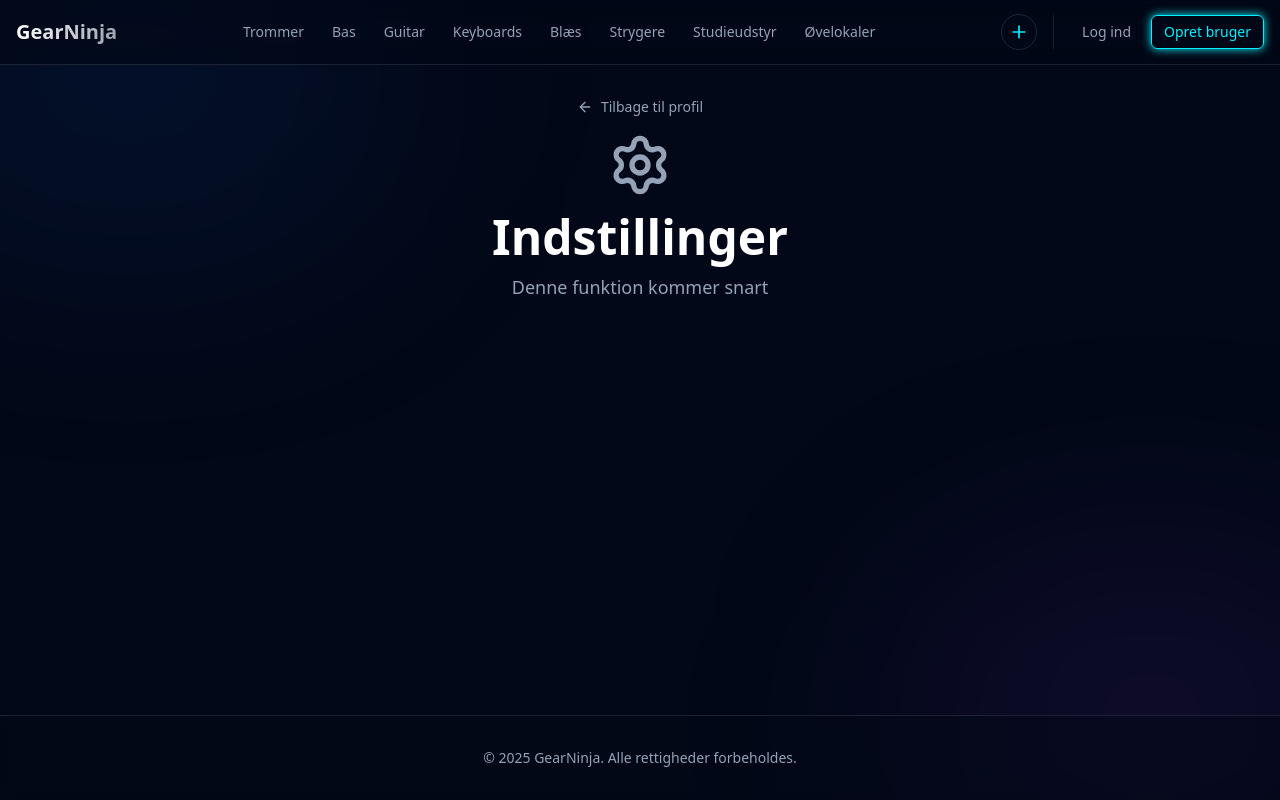
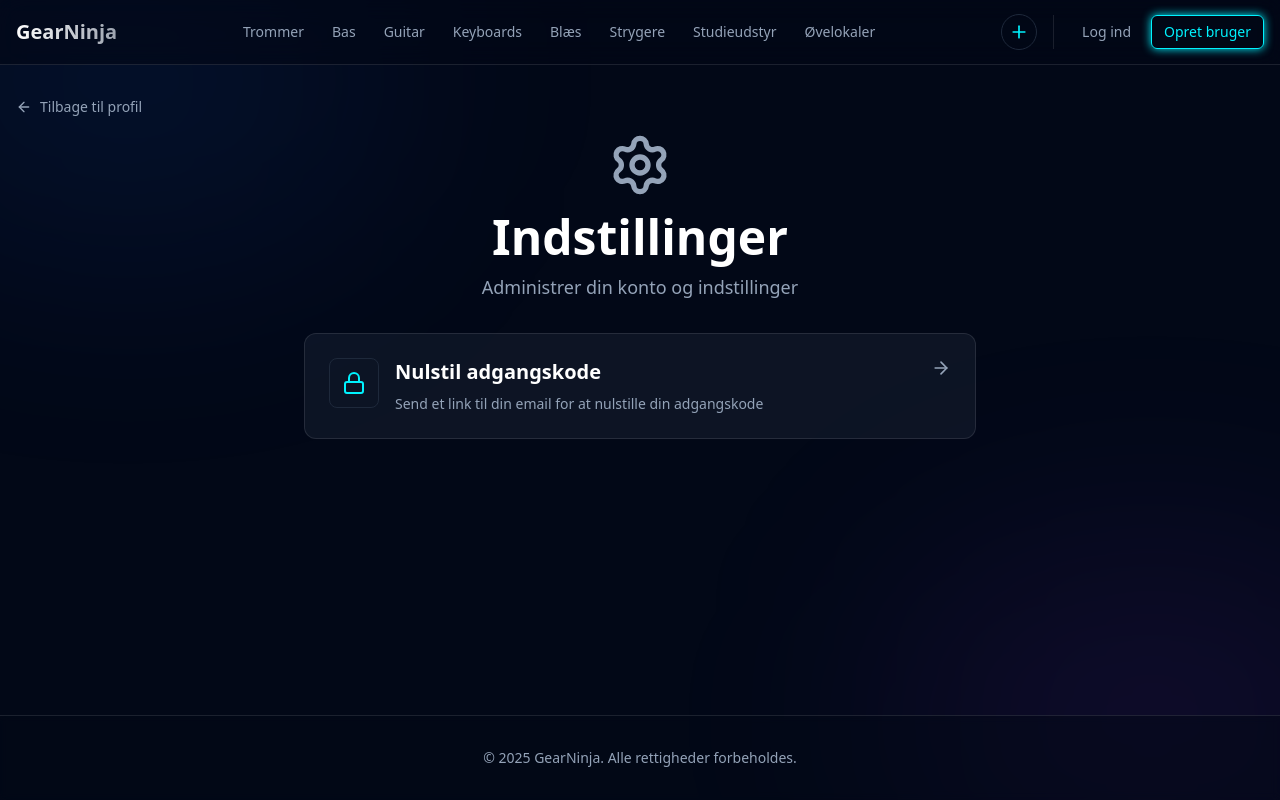
Before and after one commit to mikkelkonyher/gearninja, a React (Vite) app: page /indstillinger in a window 1280 px wide. Built offline with nearby package versions, Linux system fonts and the light colour scheme; no server answers.

Commit message:
Update IndstillingerPage.tsx

```diff
--- a/src/pages/IndstillingerPage.tsx
+++ b/src/pages/IndstillingerPage.tsx
@@ -1,6 +1,6 @@
 import { motion } from "framer-motion";
 import { useNavigate } from "react-router-dom";
-import { ArrowLeft, Settings } from "lucide-react";
+import { ArrowLeft, Settings, Lock, ArrowRight } from "lucide-react";
 
 export function IndstillingerPage() {
   const navigate = useNavigate();
@@ -12,7 +12,6 @@ export function IndstillingerPage() {
           initial={{ opacity: 0, y: 20 }}
           animate={{ opacity: 1, y: 0 }}
           transition={{ duration: 0.5 }}
-          className="text-center"
         >
           <button
             onClick={() => navigate("/profile")}
@@ -21,13 +20,45 @@ export function IndstillingerPage() {
             <ArrowLeft className="w-4 h-4" />
             <span className="text-sm">Tilbage til profil</span>
           </button>
+
+          <div className="text-center mb-8">
             <Settings className="w-16 h-16 text-muted-foreground mx-auto mb-4" />
             <h1 className="text-4xl md:text-5xl font-bold text-white mb-3">
               Indstillinger
             </h1>
             <p className="text-lg text-muted-foreground">
-            Denne funktion kommer snart
+              Administrer din konto og indstillinger
             </p>
+          </div>
+
+          {/* Settings Options */}
+          <div className="max-w-2xl mx-auto space-y-4">
+            {/* Reset Password Card */}
+            <motion.div
+              initial={{ opacity: 0, y: 20 }}
+              animate={{ opacity: 1, y: 0 }}
+              transition={{ duration: 0.5, delay: 0.1 }}
+              onClick={() => navigate("/reset-password")}
+              className="rounded-xl border border-white/10 bg-secondary/40 p-6 cursor-pointer hover:bg-secondary/60 transition-all duration-200 hover:border-neon-blue/50 group"
+            >
+              <div className="flex items-start justify-between">
+                <div className="flex items-start gap-4 flex-1">
+                  <div className="p-3 rounded-lg bg-neon-blue/20 border border-neon-blue/30">
+                    <Lock className="w-6 h-6 text-neon-blue" />
+                  </div>
+                  <div className="flex-1">
+                    <h3 className="text-xl font-semibold text-white mb-2">
+                      Nulstil adgangskode
+                    </h3>
+                    <p className="text-sm text-muted-foreground">
+                      Send et link til din email for at nulstille din adgangskode
+                    </p>
+                  </div>
+                </div>
+                <ArrowRight className="w-5 h-5 text-muted-foreground group-hover:text-neon-blue group-hover:translate-x-1 transition-all" />
+              </div>
+            </motion.div>
+          </div>
         </motion.div>
       </div>
     </div>
```
Lines whose indentation alone changed are shown as unchanged.
